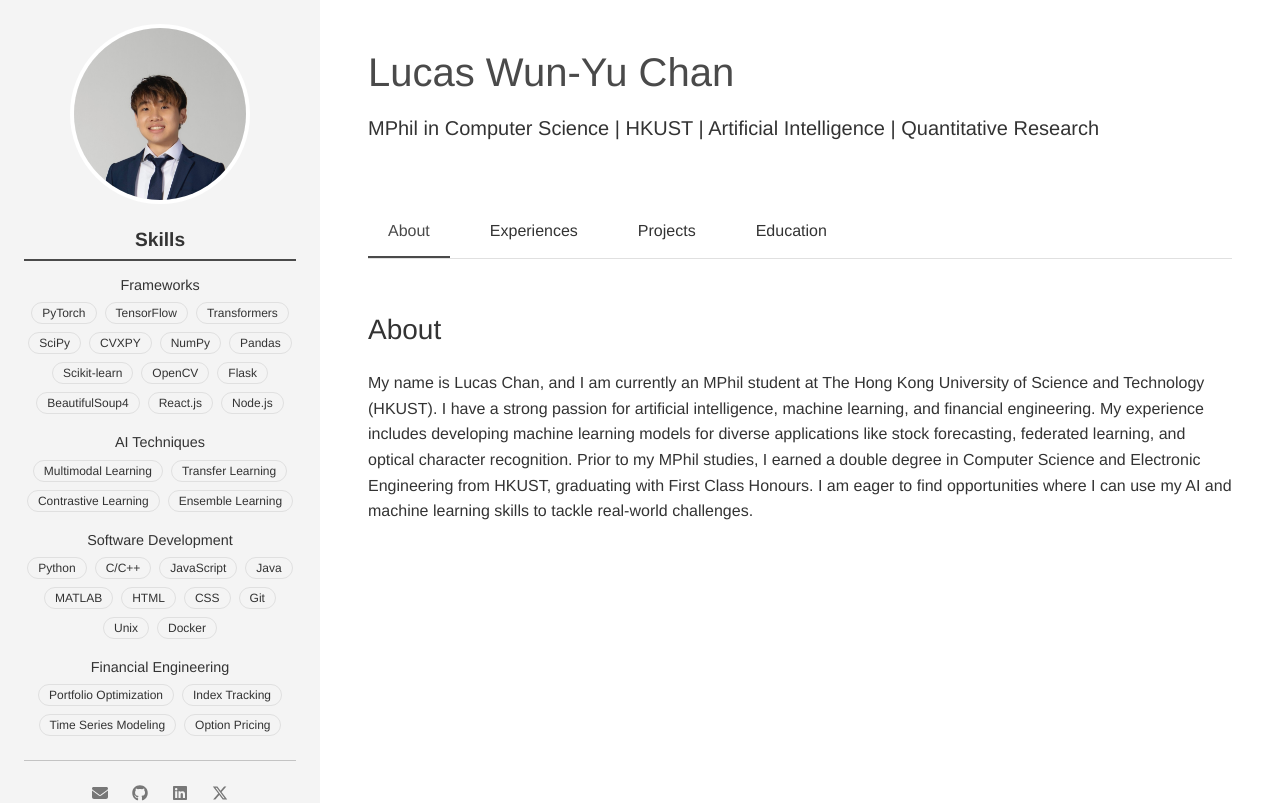
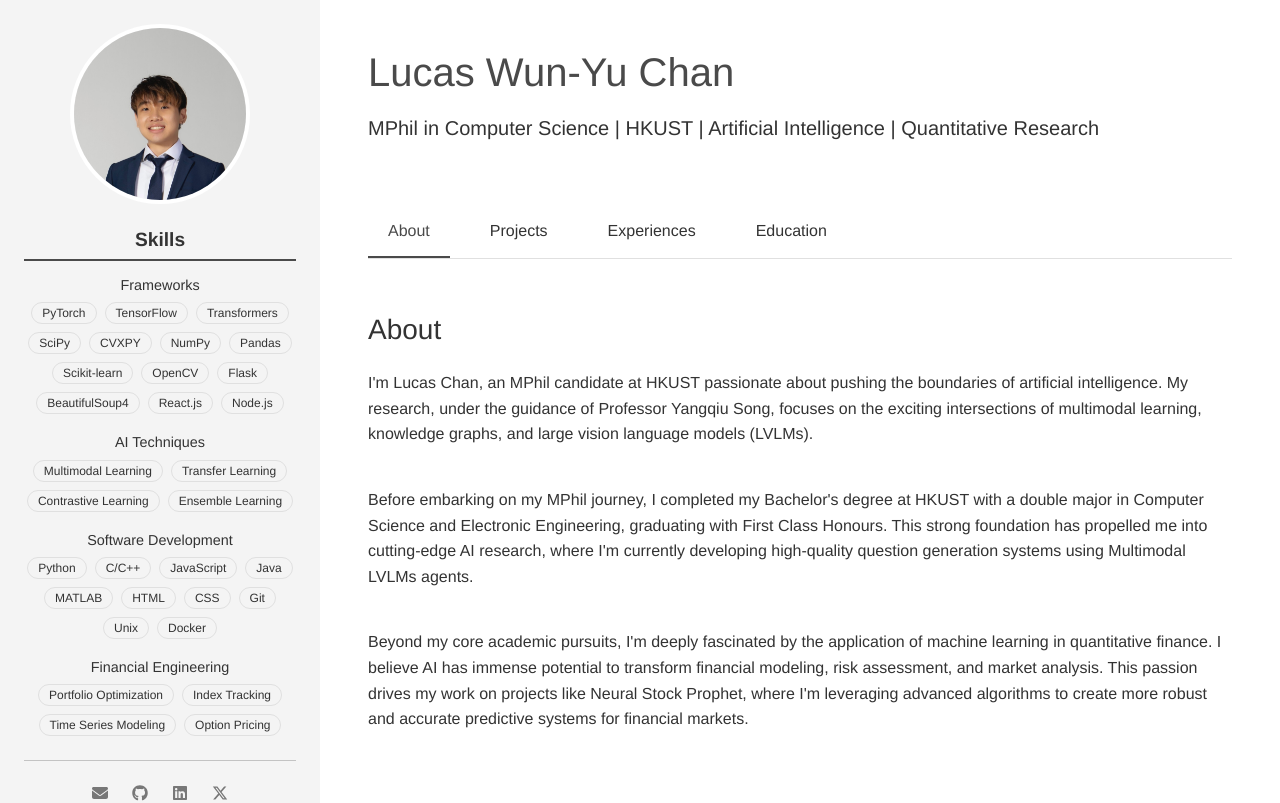
Before and after one commit to lucaswychan/lucaswychan.github.io, a React (Create React App) app: page / in a window 1280 px wide. Shown: the top 803 px of the page. Built offline with nearby package versions, Linux system fonts and the light colour scheme.

Commit message:
modify the details

```diff
--- a/src/App.js
+++ b/src/App.js
@@ -18,8 +18,8 @@ function App() {
 
     const tabs = [
         { id: "about", label: "About" },
+        { id: "projects", label: "Projects" },
         { id: "experiences", label: "Experiences" },
-        { id: "projects", label: "Projects" },
         { id: "education", label: "Education" },
     ];
 
@@ -46,9 +46,9 @@ function App() {
                         <TabContent
                             activeTab={activeTab}
                             aboutData={aboutData}
+                            projectsData={projectsData}
                             experiencesData={experiencesData}
                             educationData={educationData}
-                            projectsData={projectsData}
                         />
                     </main>
                 </div>
--- a/src/components/TabContent.js
+++ b/src/components/TabContent.js
@@ -4,26 +4,17 @@ import React from "react";
 function TabContent({
     activeTab,
     aboutData,
+    projectsData,
     experiencesData,
     educationData,
-    projectsData,
 }) {
     const renderContent = () => {
         switch (activeTab) {
             case "about":
-                return <p>{aboutData.description}</p>;
-            case "experiences":
-                return experiencesData.map((exp, index) => (
-                    <div key={index} className="mb-4 pb-4 border-bottom">
-                        <h2 className="h5 mb-2">{exp.position}</h2>
-                        <p className="mb-1">{exp.company}</p>
-                        <p className="text-muted mb-2">{exp.duration}</p>
-                        <ul>
-                            {exp.descriptions.map((responsibility, i) => (
-                                <li key={i}>{responsibility}</li>
-                            ))}
-                        </ul>
-                    </div>
+                return aboutData.description.map((data, index) => (
+                    <p key={index} className="mb-4 pb-3">
+                        {data}
+                    </p>
                 ));
             case "projects":
                 return projectsData.map((project, index) => (
@@ -50,6 +41,19 @@ function TabContent({
                                 )
                             )}
                         </p>
+                    </div>
+                ));
+            case "experiences":
+                return experiencesData.map((exp, index) => (
+                    <div key={index} className="mb-4 pb-4 border-bottom">
+                        <h2 className="h5 mb-2">{exp.position}</h2>
+                        <p className="mb-1">{exp.company}</p>
+                        <p className="text-muted mb-2">{exp.duration}</p>
+                        <ul>
+                            {exp.descriptions.map((responsibility, i) => (
+                                <li key={i}>{responsibility}</li>
+                            ))}
+                        </ul>
                     </div>
                 ));
             case "education":
--- a/src/data/about.json
+++ b/src/data/about.json
@@ -1,3 +1,7 @@
 {
-    "description": "My name is Lucas Chan, and I am currently an MPhil student at The Hong Kong University of Science and Technology (HKUST). I have a strong passion for artificial intelligence, machine learning, and financial engineering. My experience includes developing machine learning models for diverse applications like stock forecasting, federated learning, and optical character recognition. Prior to my MPhil studies, I earned a double degree in Computer Science and Electronic Engineering from HKUST, graduating with First Class Honours. I am eager to find opportunities where I can use my AI and machine learning skills to tackle real-world challenges."
+    "description": [
+        "I'm Lucas Chan, an MPhil candidate at HKUST passionate about pushing the boundaries of artificial intelligence. My research, under the guidance of Professor Yangqiu Song, focuses on the exciting intersections of multimodal learning, knowledge graphs, and large vision language models (LVLMs).",
+        "Before embarking on my MPhil journey, I completed my Bachelor's degree at HKUST with a double major in Computer Science and Electronic Engineering, graduating with First Class Honours. This strong foundation has propelled me into cutting-edge AI research, where I'm currently developing high-quality question generation systems using Multimodal LVLMs agents.",
+        "Beyond my core academic pursuits, I'm deeply fascinated by the application of machine learning in quantitative finance. I believe AI has immense potential to transform financial modeling, risk assessment, and market analysis. This passion drives my work on projects like Neural Stock Prophet, where I'm leveraging advanced algorithms to create more robust and accurate predictive systems for financial markets."
+    ]
 }
--- a/src/data/projects.json
+++ b/src/data/projects.json
@@ -5,6 +5,13 @@
         "links": {
             "GitHub": "https://github.com/lucaswychan/neural-stock-prophet",
             "PyPI": "https://pypi.org/project/neuralstockprophet/"
+        }
+    },
+    {
+        "name": "quant-lvlm",
+        "description": "Multimodal large vision language model for quantitative analysis",
+        "links": {
+            "GitHub": "https://github.com/lucaswychan/quant-lvlm"
         }
     },
     {
```
